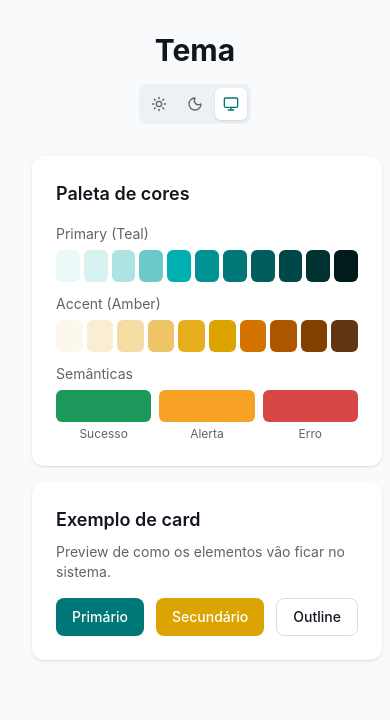
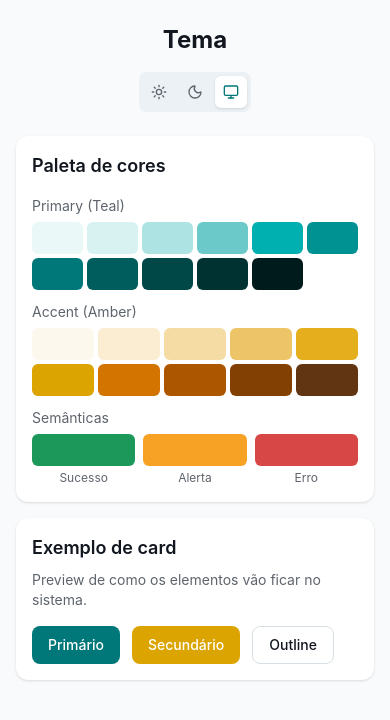
Before and after one commit to matheuspsb/maloclusao, a React (Vite) app: page /theme in a window 390 px wide. Shown: the top 720 px of the page. Built offline with nearby package versions, Linux system fonts and the light colour scheme; the HTML template or start-up script is replaced by a standard one.

Commit message:
fix: adjust theme page responsiveness

```diff
--- a/index.html
+++ b/index.html
@@ -4,7 +4,7 @@
     <meta charset="UTF-8" />
     <link rel="icon" type="image/svg+xml" href="/favicon.svg" />
     <meta name="viewport" content="width=device-width, initial-scale=1.0" />
-    <title>temp-setup</title>
+    <title>Maloclusão | Estabilometria</title>
   </head>
   <body>
     <div id="root"></div>
--- a/src/pages/dashboard.tsx
+++ b/src/pages/dashboard.tsx
@@ -29,8 +29,6 @@ import {
 import { mockPatients } from "@/mocks/patients"
 import type { MalocclusionClass, StabilometryLevel } from "@/types/patient"
 
-// ─── Derived data ───
-
 const totalPatients = mockPatients.length
 const withMalocclusion = mockPatients.filter((p) => p.malocclusion !== "Nenhuma").length
 const severeCount = mockPatients.filter((p) => p.stabilometryLevel === "Severo").length
@@ -38,8 +36,6 @@ const recentWeek = mockPatients.filter((p) => {
   const diff = Date.now() - new Date(p.createdAt).getTime()
   return diff <= 7 * 24 * 60 * 60 * 1000
 }).length
-
-// ─── Malocclusion chart ───
 
 const malocclusionCounts = mockPatients.reduce(
   (acc, p) => {
@@ -57,8 +53,6 @@ const malocclusionData = Object.entries(malocclusionCounts).map(([name, count])
 const malocclusionConfig: ChartConfig = {
   count: { label: "Pacientes", color: "var(--color-primary-500)" },
 }
-
-// ─── Stabilometry chart ───
 
 const stabilometryCounts = mockPatients.reduce(
   (acc, p) => {
--- a/src/pages/theme.tsx
+++ b/src/pages/theme.tsx
@@ -14,14 +14,14 @@ const accentSwatches = [
 
 export default function ThemePage() {
   return (
-    <div className="flex flex-col items-center gap-8 p-8">
+    <div className="mx-auto flex w-full max-w-2xl flex-col items-center gap-6 px-4 py-6 sm:gap-8 sm:px-6 sm:py-8">
       <div className="flex flex-col items-center gap-4">
-        <h1 className="text-3xl font-bold text-foreground">Tema</h1>
+        <h1 className="text-2xl font-bold text-foreground sm:text-3xl">Tema</h1>
         <ThemeToggle />
       </div>
 
-      <div className="grid w-full max-w-2xl gap-4">
-        <div className="rounded-xl bg-card p-6 shadow-sm">
+      <div className="grid w-full gap-4">
+        <div className="rounded-xl bg-card p-4 shadow-sm sm:p-6">
           <h2 className="mb-4 text-lg font-semibold text-card-fg">
             Paleta de cores
           </h2>
@@ -29,18 +29,18 @@ export default function ThemePage() {
           <div className="space-y-3">
             <div>
               <p className="mb-1.5 text-sm text-muted-fg">Primary (Teal)</p>
-              <div className="flex gap-1">
+              <div className="grid grid-cols-6 gap-1 sm:grid-cols-11">
                 {primarySwatches.map((cls) => (
-                  <div key={cls} className={`h-8 flex-1 rounded-md ${cls}`} />
+                  <div key={cls} className={`h-8 rounded-md ${cls}`} />
                 ))}
               </div>
             </div>
 
             <div>
               <p className="mb-1.5 text-sm text-muted-fg">Accent (Amber)</p>
-              <div className="flex gap-1">
+              <div className="grid grid-cols-5 gap-1 sm:grid-cols-10">
                 {accentSwatches.map((cls) => (
-                  <div key={cls} className={`h-8 flex-1 rounded-md ${cls}`} />
+                  <div key={cls} className={`h-8 rounded-md ${cls}`} />
                 ))}
               </div>
             </div>
@@ -65,14 +65,14 @@ export default function ThemePage() {
           </div>
         </div>
 
-        <div className="rounded-xl bg-card p-6 shadow-sm">
+        <div className="rounded-xl bg-card p-4 shadow-sm sm:p-6">
           <h2 className="mb-2 text-lg font-semibold text-card-fg">
             Exemplo de card
           </h2>
           <p className="mb-4 text-sm text-muted-fg">
             Preview de como os elementos vão ficar no sistema.
           </p>
-          <div className="flex gap-3">
+          <div className="flex flex-wrap gap-3">
             <button className="rounded-lg bg-primary-600 px-4 py-2 text-sm font-medium text-white transition-colors hover:bg-primary-700">
               Primário
             </button>
```
